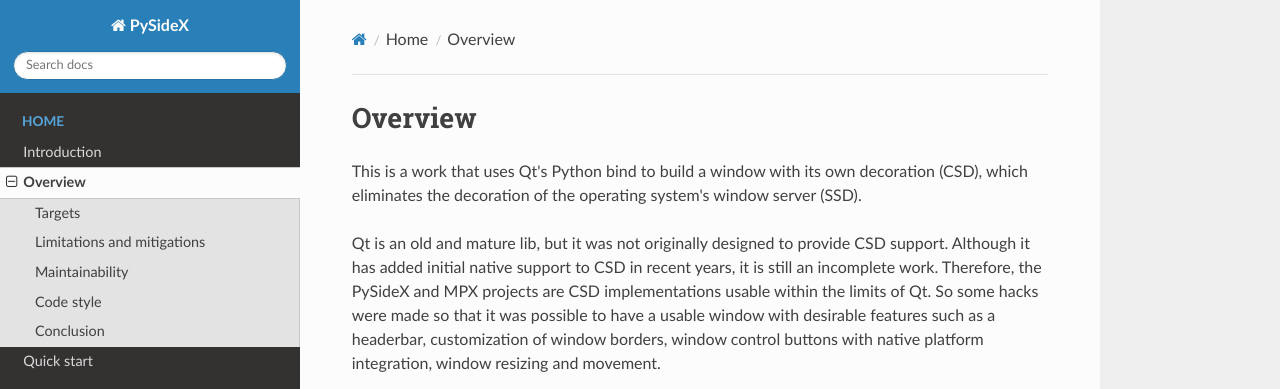
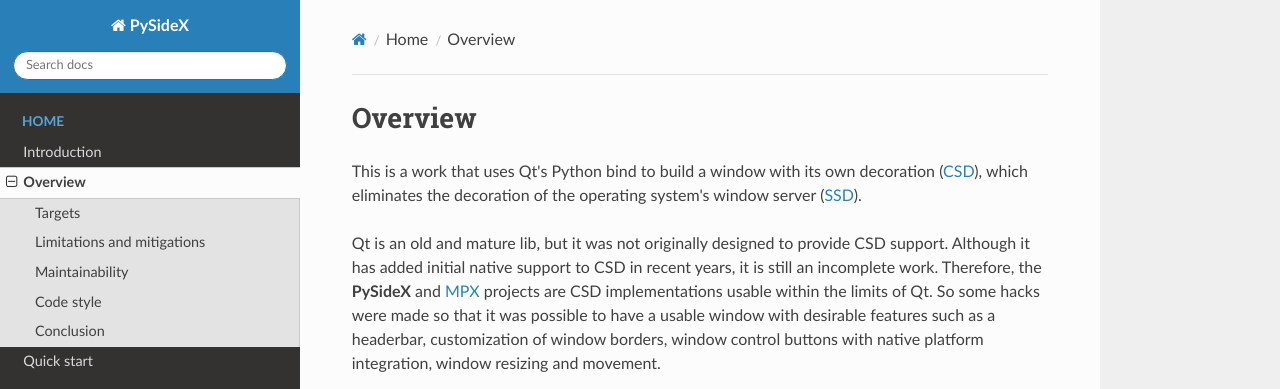
Before and after one commit to reticulardev/xside, an MkDocs documentation site: the page built from docs/overview.md, in a window 1280 px wide and 900 px high. Shown: the top 389 px of the window. Built offline with MkDocs 1.6.1, drawn with Linux system fonts in a browser that asks for light colours; nearby versions of some CDN libraries; some of the changed lines change nothing that is shown.

Commit message:
doc link

```diff
--- a/docs/overview.md
+++ b/docs/overview.md
@@ -1,12 +1,12 @@
 # Overview
 
 This is a work that uses Qt's Python bind to build a window with its own
-decoration (CSD), which eliminates the decoration of the operating system's
-window server (SSD).
+decoration ([CSD](https://en.wikipedia.org/wiki/Client-side_decoration)), which eliminates the decoration of the operating system's
+window server ([SSD](https://en.wikipedia.org/wiki/Window_(computing)#Window_decoration)).
 
 Qt is an old and mature lib, but it was not originally designed to provide CSD
 support. Although it has added initial native support to CSD in recent years,
-it is still an incomplete work. Therefore, the PySideX and MPX projects are CSD
+it is still an incomplete work. Therefore, the **PySideX** and [MPX](https://github.com/reticulardev/mpx) projects are CSD
 implementations usable within the limits of Qt. So some hacks were made so that
 it was possible to have a usable window with desirable features such as a
 headerbar, customization of window borders, window control buttons with native
```
Also changed, not shown: docs/reference_QApplicationWindow.md (+5 -0 lines).
